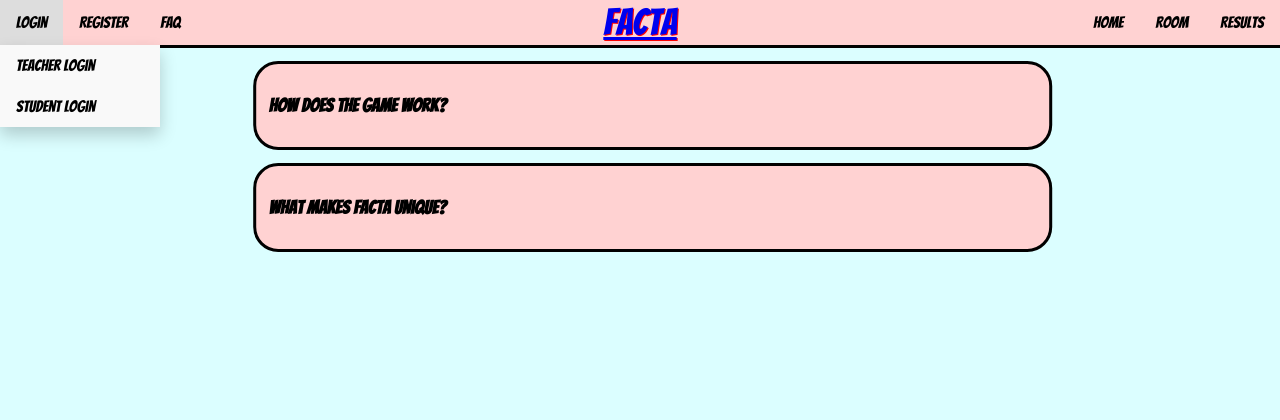
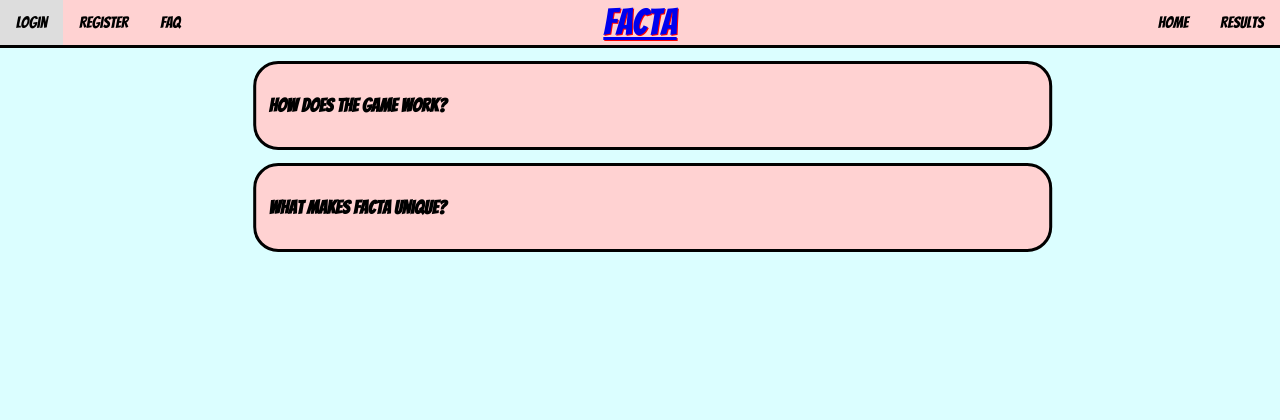
Before and after one commit to insideranionic/WebIK, a Flask app: page /FAQ in a window 1280 px wide. Shown: the top 420 px of the page. Run offline with Flask 2, Linux system fonts and the light colour scheme; some libraries are stand-ins or nearby versions.

Commit message:
navbar room weggehaald en dubbele login optie

```diff
--- a/application.py
+++ b/application.py
@@ -253,7 +253,7 @@ def register():
 # return results of student
 @app.route("/result", methods=["GET", "POST"])
 def result():
-    result_sql = db.execute("SELECT username, result, room_name, quiz_name, category, date FROM student_results where id = :user_id", user_id=session["user_id"])
+    result_sql = db.execute("SELECT username, result, quiz_name, category, date FROM student_results where id = :user_id", user_id=session["user_id"])
     return render_template("result.html", result_sql=result_sql)
 
 def errorhandler(e):
--- a/templates/layout.html
+++ b/templates/layout.html
@@ -14,33 +14,24 @@
     <body>
         {% if session.user_id %}
             <div class="navbar">
-                <a href="" >Logout</a>
                 <img src = "logo.png">
                 <a href="/logout" >Logout</a>
                 <a href = "FAQ">FAQ</a>
 
 
                 <div class="right">
-                    <a href="index">Home</a>
-                    <a href="room">Room</a>
+                    <a href="student_index">Home</a>
                     <a href="result">Results</a>
                     <a href="search">Search</a>
                 </div>
             </div>
         {% else %}
             <div class="navbar">
-                <div class="dropdown">
-                    <button class="dropbtn">Login</button>
-                    <div class="dropdown-content">
-                        <a href="login">Teacher Login</a>
-                        <a href="login">Student Login</a>
-                    </div>
-                </div>
+                <a href="login">Login</a>
                 <a href="register">Register</a>
                 <a href = "FAQ">FAQ</a>
                 <div class="right">
                     <a href="student_index">Home</a>
-                    <a href="room">Room</a>
                     <a href="result">Results</a>
 
                 </div>
--- a/templates/result.html
+++ b/templates/result.html
@@ -10,7 +10,6 @@
         <thead>
             <th>Username</th>
             <th>Result</th>
-            <th>Room name</th>
             <th>Quiz name</th>
             <th>Category</th>
             <th>Date</th>
@@ -21,7 +20,6 @@
             <tr>
                 <td>{{res.username}}</td>
                 <td>{{res.result}}</td>
-                <td>{{res.room_name}}</td>
                 <td>{{res.quiz_name}}</td>
                 <td>{{res.category}}</td>
                 <td>{{res.date}}</td>
```
